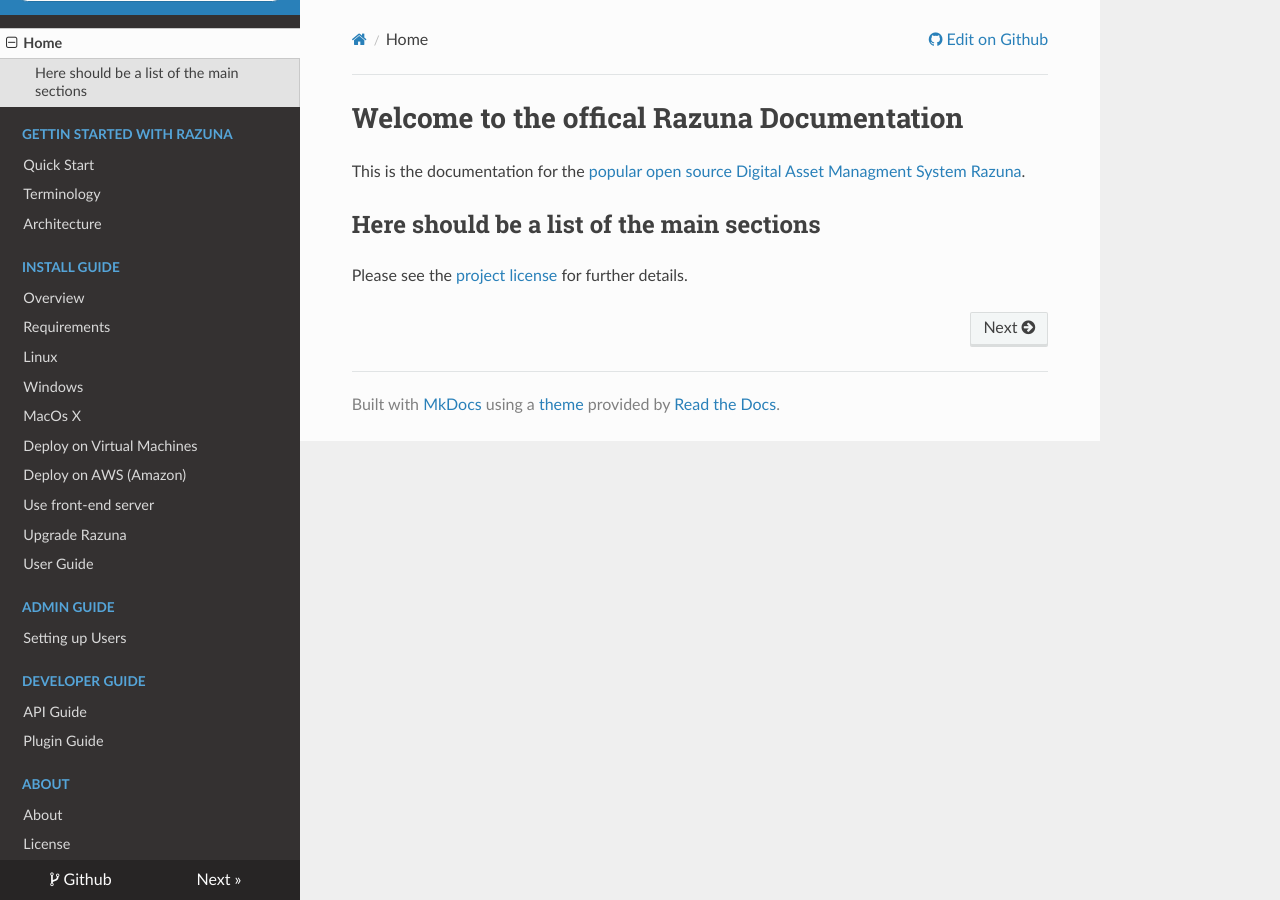
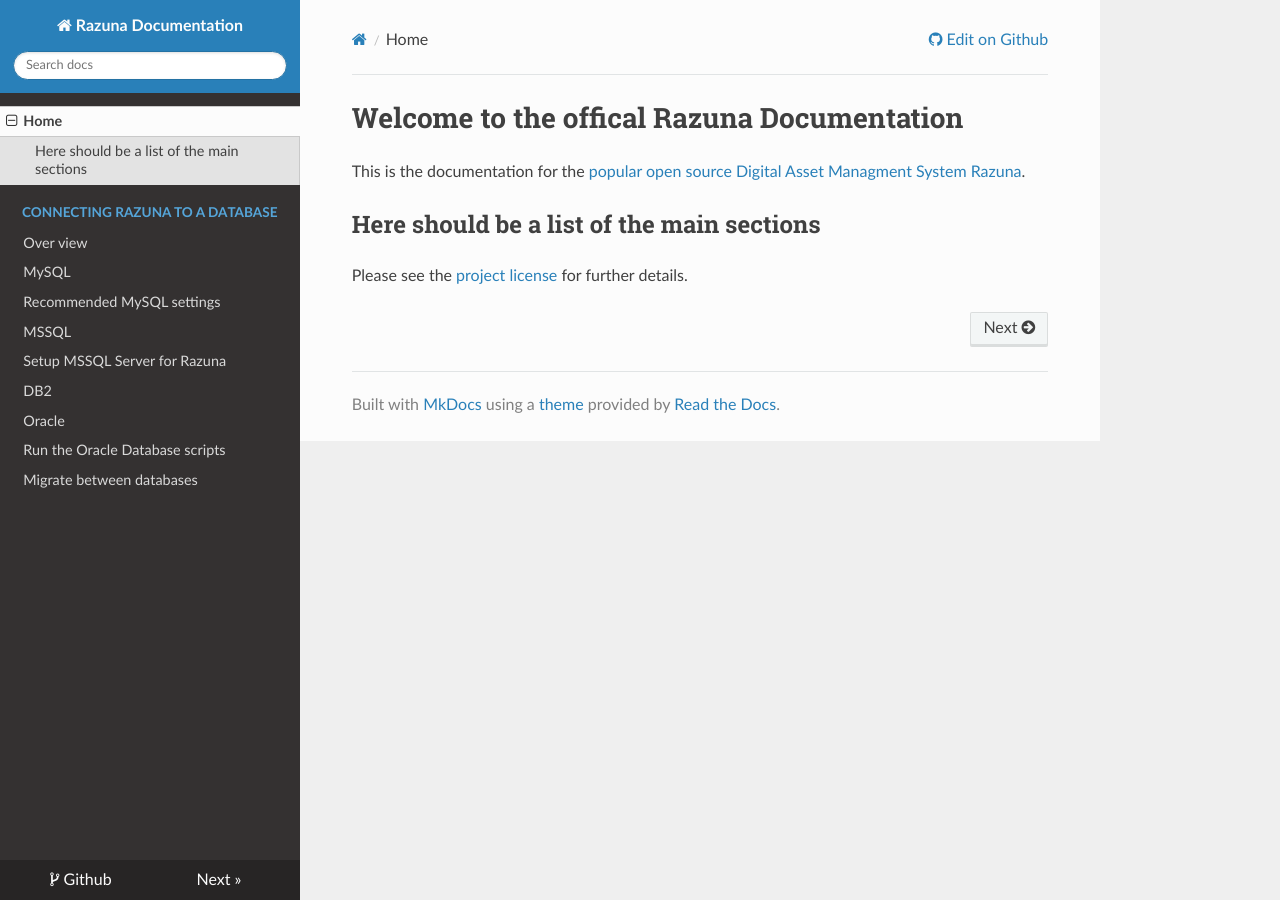
Before and after one commit to razuna/razuna-docs, an MkDocs documentation site: the page built from docs/index.md, in a window 1280 px wide. Built offline with MkDocs 1.6.1, drawn with Linux system fonts in a browser that asks for light colours; nearby versions of some CDN libraries; old or Windows-style settings are respelled for this version of MkDocs.

Commit message:
Modify new structure for Database_feature connect

```diff
--- a/mkdocs.yml
+++ b/mkdocs.yml
@@ -7,26 +7,13 @@ markdown_extensions:
     - toc
 pages:
 - Home : 'index.md'
-- Gettin Started with Razuna:
-  - Quick Start: 'start/quickstart.md'
-  - Terminology: 'start/terminology.md'
-  - Architecture: 'start/architecture.md'
-- Install Guide:
-  - Overview: 'installation/index.md'
-  - Requirements: 'installation/requirement.md'
-  - Linux: 'installation/linux.md'
-  - Windows: 'installation/windows.md'
-  - MacOs X: 'installation/macosx.md'
-  - Deploy on Virtual Machines: 'installation/vms.md'
-  - Deploy on AWS (Amazon): 'installation/aws.md'
-  - Use front-end server: 'installation/nginxapache.md'
-  - Upgrade Razuna: 'installation/upgrade.md'
-- User Guide : 'user/index.md'
-- Admin Guide:
-  - Setting up Users : 'admin/users.md'
-- Developer Guide:
-  - API Guide : 'api/index.md'
-  - Plugin Guide : 'plugins/index.md'
-- About:
-  - About: 'about/index.md'
-  - License: 'about/license.md'
+- Connecting Razuna to a database :
+  - Over view : 'db_connect/index.md'
+  - MySQL : 'db_connect/MySQL.md'
+  - Recommended MySQL settings : 'db_connect/Recommended MySQL settings.md'
+  - MSSQL : 'db_connect/MSSQL.md'
+  - Setup MSSQL Server for Razuna : 'db_connect/Setup MSSQL Server for Razuna.md'
+  - DB2 : 'db_connect/DB2.md'
+  - Oracle : 'db_connect/Oracle.md'
+  - Run the Oracle Database scripts : 'db_connect/Run the Oracle Database scripts.md'
+  - Migrate between databases : 'db_connect/Migrate databases.md'
```
